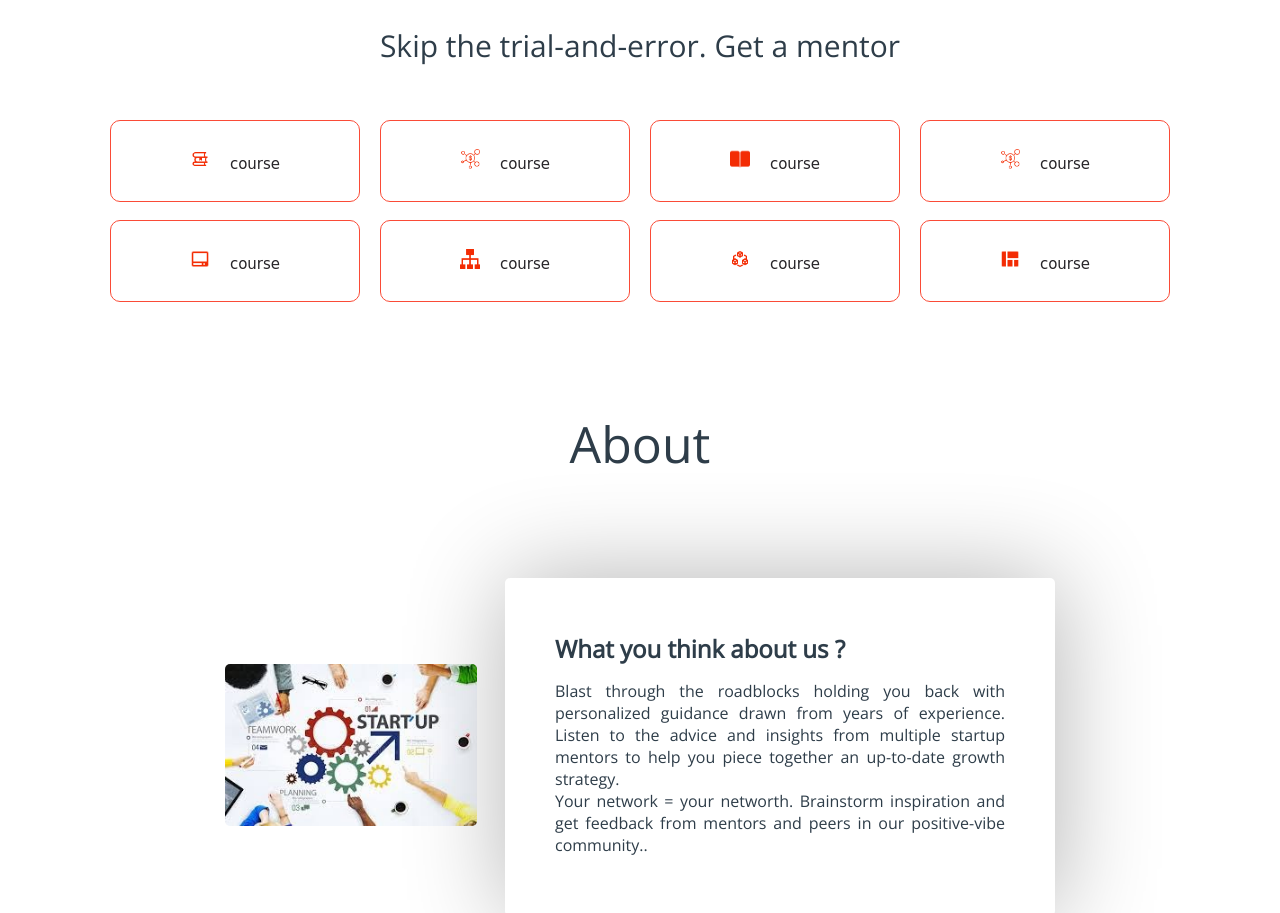
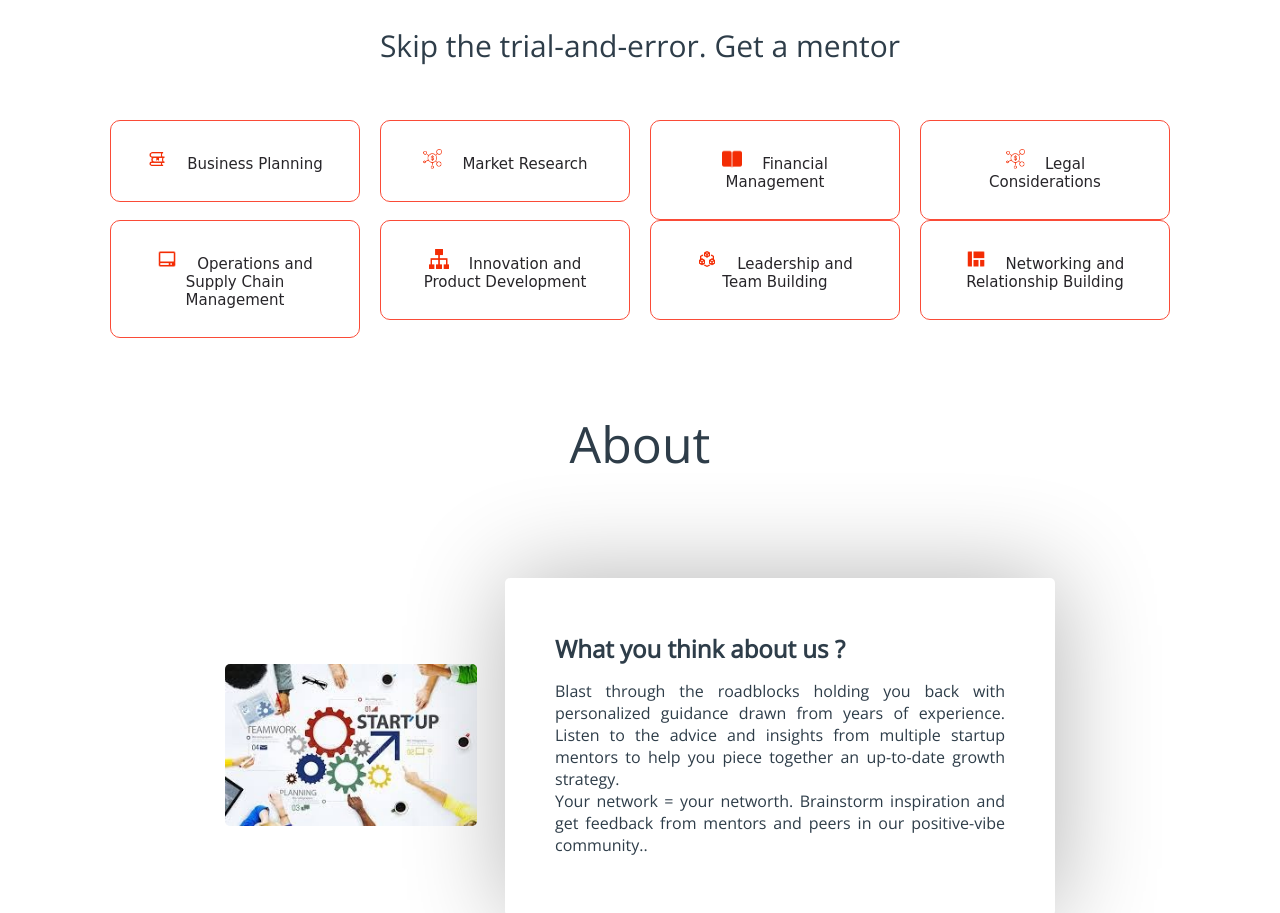
Before and after one commit to s-k-jha/Startin, a plain HTML site: page index.html in a window 1280 px wide. Shown: the part 940-1853 px from the top of the page. Drawn offline with nearby package versions, Linux system fonts and the light colour scheme.

Commit message:
changes in mentors

```diff
--- a/index.html
+++ b/index.html
@@ -72,16 +72,18 @@
 	<br><br>
 	<div class="course">
 		<center><div class="cbox">
-		<div class="det"><a href="subjects/jee.html"><img src="images/courses/book.png">course</a></div>
-		<div class="det"><a href="subjects/gate.html"><img src="images/courses/d1.png">course</a></div>
-		<div class="det"><a href="subjects/jee.html#sample_papers"><img src="images/courses/paper.png">course</a></div>
-		<div class="det"><a href="subjects/quiz.html"><img src="images/courses/d1.png">course</a></div>
+		<div class="det"><a href="subjects/jee.html"><img src="images/courses/book.png">Business Planning</a></div>
+		<div class="det"><a href="subjects/gate.html"><img src="images/courses/d1.png">Market Research</a></div>
+		<div class="det"><a href="subjects/jee.html#sample_papers"><img src="images/courses/paper.png">Financial Management</a></div>
+		<div class="det"><a href="subjects/quiz.html"><img src="images/courses/d1.png">Legal Considerations</a></div>
 		</div></center>
 		<div class="cbox">
-			<div class="det"><a href="subjects/computer_courses.html"><img src="images/courses/computer.png">course</a></div>
-			<div class="det"><a href="subjects/computer_courses.html#data"><img src="images/courses/data.png">course</a></div>
-			<div class="det"><a href="subjects/computer_courses.html#algo"><img src="images/courses/algo.png">course</a></div>
-		<div class="det det-last"><a href="subjects/computer_courses.html#projects"><img src="images/courses/projects.png">course</a></div>
+			<div class="det"><a href="subjects/computer_courses.html"><img src="images/courses/computer.png">Operations and Supply Chain Management
+			</a></div>
+			<div class="det"><a href="subjects/computer_courses.html#data"><img src="images/courses/data.png">Innovation and Product Development</a></div>
+			<div class="det"><a href="subjects/computer_courses.html#algo"><img src="images/courses/algo.png">Leadership and Team Building</a></div>
+		<div class="det det-last"><a href="subjects/computer_courses.html#projects"><img src="images/courses/projects.png">Networking and Relationship Building
+		</a></div>
 		</div>
 	</div>
 
@@ -117,7 +119,7 @@
 			<span><center><div class="data">154</div><div class="det">Enrolled Startup</div></center></span>
 			<span><center><div class="data">62</div><div class="det">Total Courses</div></center></span>
 		<span><center><div class="data">500+</div><div class="det">Total Mentors</div></center></span>
-		<span><center><div class="data">27</div><div class="det">Total Projects</div></center></span>
+		<span><center><div class="data">27</div><div class="det">Total Partners</div></center></span>
 	</div>
 </div>
 
```
